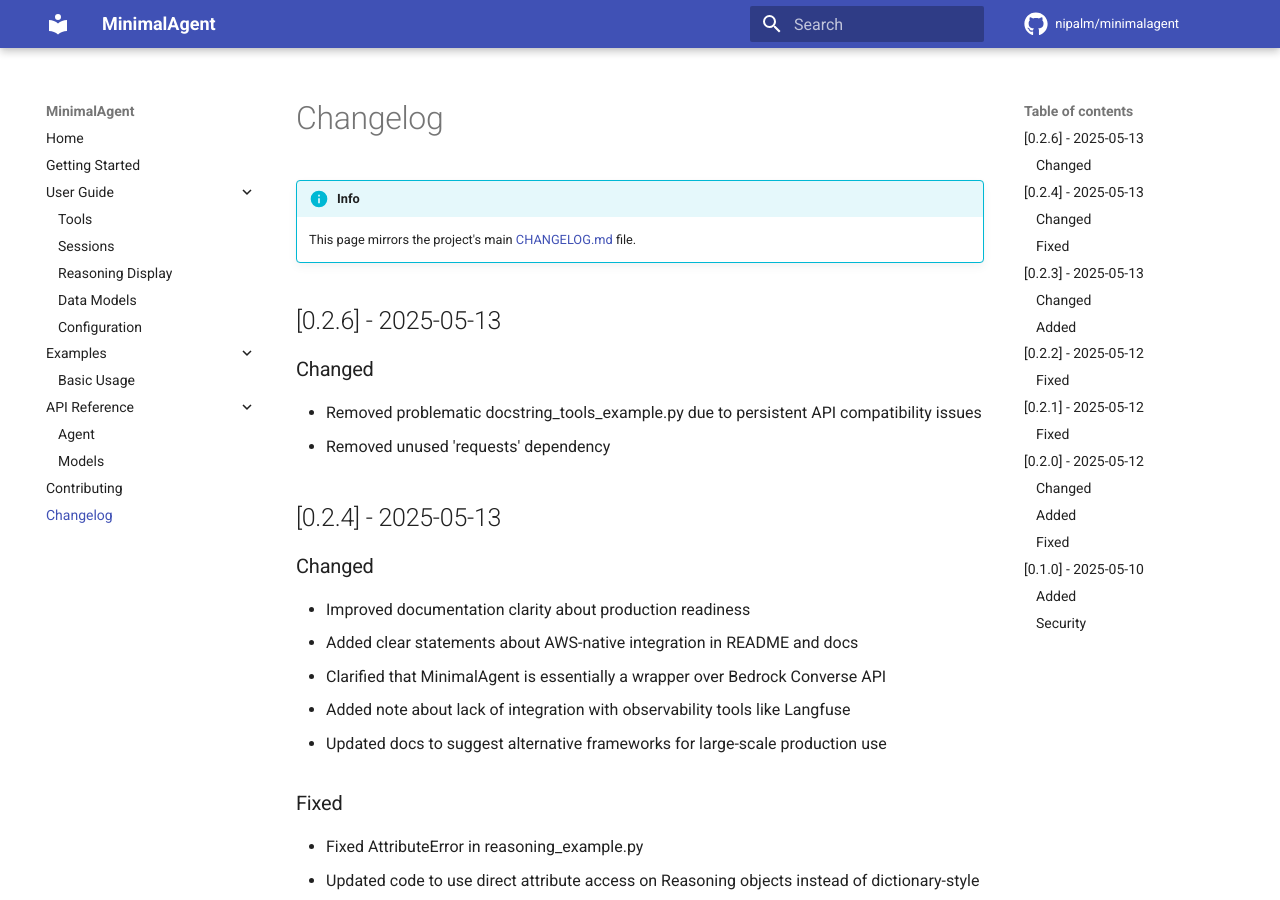
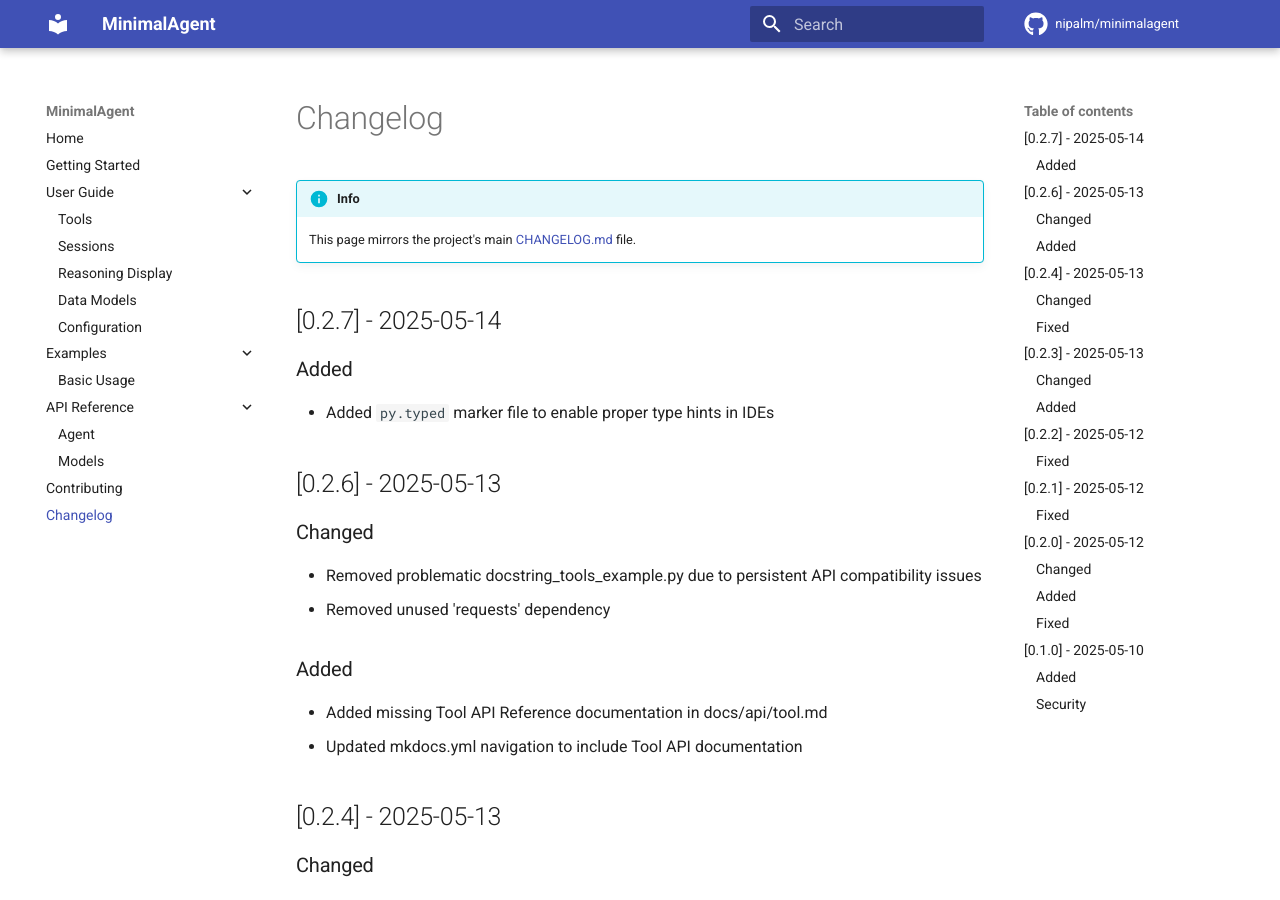
Before and after one commit to niklas-palm/minimalagent, an MkDocs documentation site: the page built from docs/changelog.md, in a window 1280 px wide and 900 px high. Built offline with MkDocs 1.6.1 and Material for MkDocs 9.7.7, drawn with Linux system fonts in a browser that asks for light colours; comment, search, counter and statistics services are not loaded.

Commit message:
Add py.typed marker file to enable IDE type hints

```diff
--- a/docs/changelog.md
+++ b/docs/changelog.md
@@ -2,6 +2,11 @@
 
 !!! info
     This page mirrors the project's main [CHANGELOG.md](https://github.com/nipalm/minimalagent/blob/main/CHANGELOG.md) file.
+
+## [0.2.7] - 2025-05-14
+
+### Added
+- Added `py.typed` marker file to enable proper type hints in IDEs
 
 ## [0.2.6] - 2025-05-13
 
@@ -9,6 +14,11 @@
 
 - Removed problematic docstring_tools_example.py due to persistent API compatibility issues
 - Removed unused 'requests' dependency
+
+### Added
+
+- Added missing Tool API Reference documentation in docs/api/tool.md
+- Updated mkdocs.yml navigation to include Tool API documentation
 
 ## [0.2.4] - 2025-05-13
 
--- a/pyproject.toml
+++ b/pyproject.toml
@@ -45,6 +45,9 @@
 [tool.setuptools.packages.find]
 where = ["src"]
 
+[tool.setuptools.package-data]
+minimalagent = ["py.typed"]
+
 [tool.black]
 line-length = 88
 target-version = ['py38']
--- a/src/minimalagent/__init__.py
+++ b/src/minimalagent/__init__.py
@@ -1,6 +1,6 @@
 """MinimalAgent - A lightweight agent framework."""
 
-__version__ = "0.2.6"
+__version__ = "0.2.7"
 
 from .agent import Agent
 from .tool import tool
```
Also changed, not shown: CHANGELOG.md (+10 -0 lines), 1 other file.
